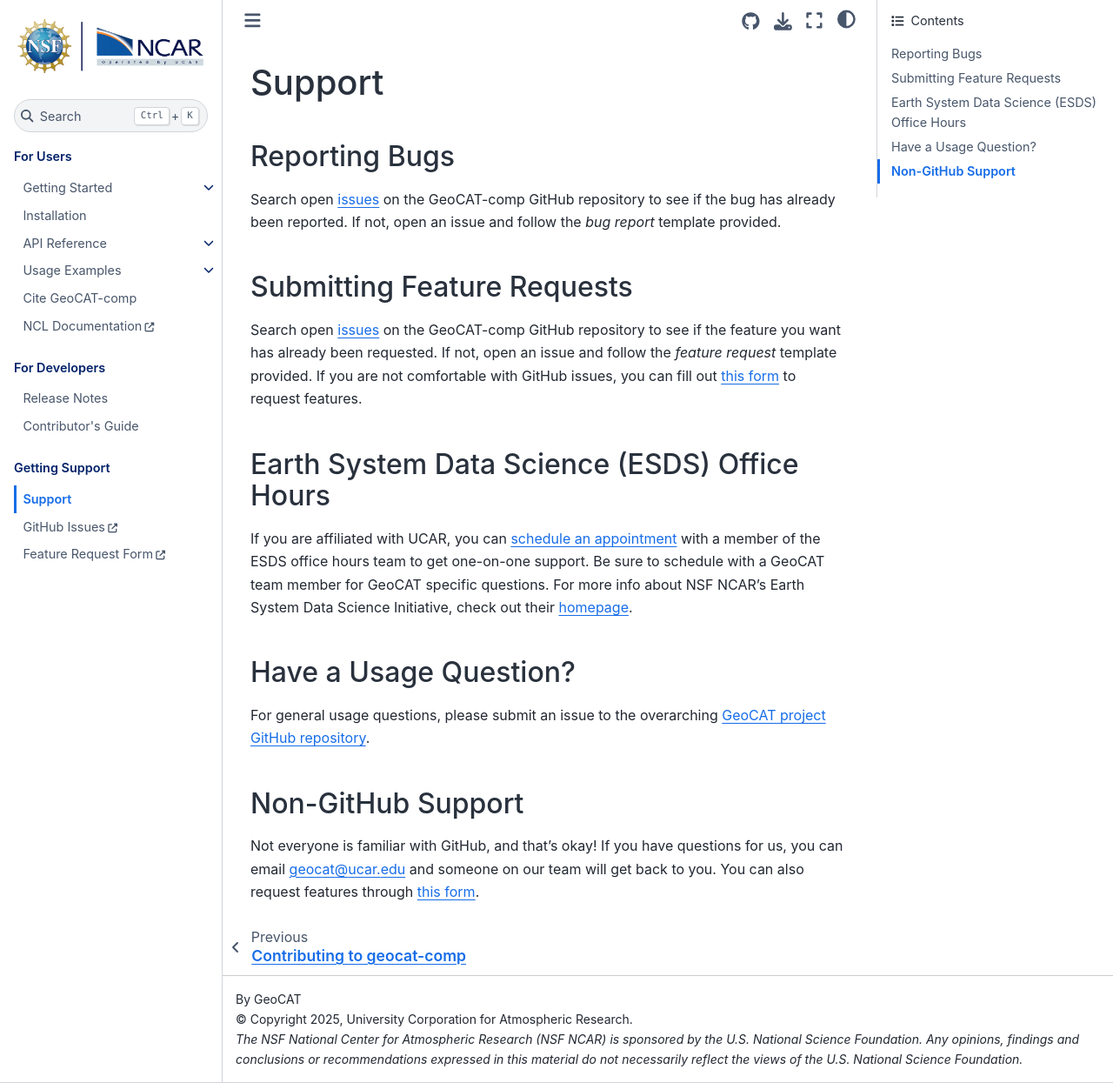
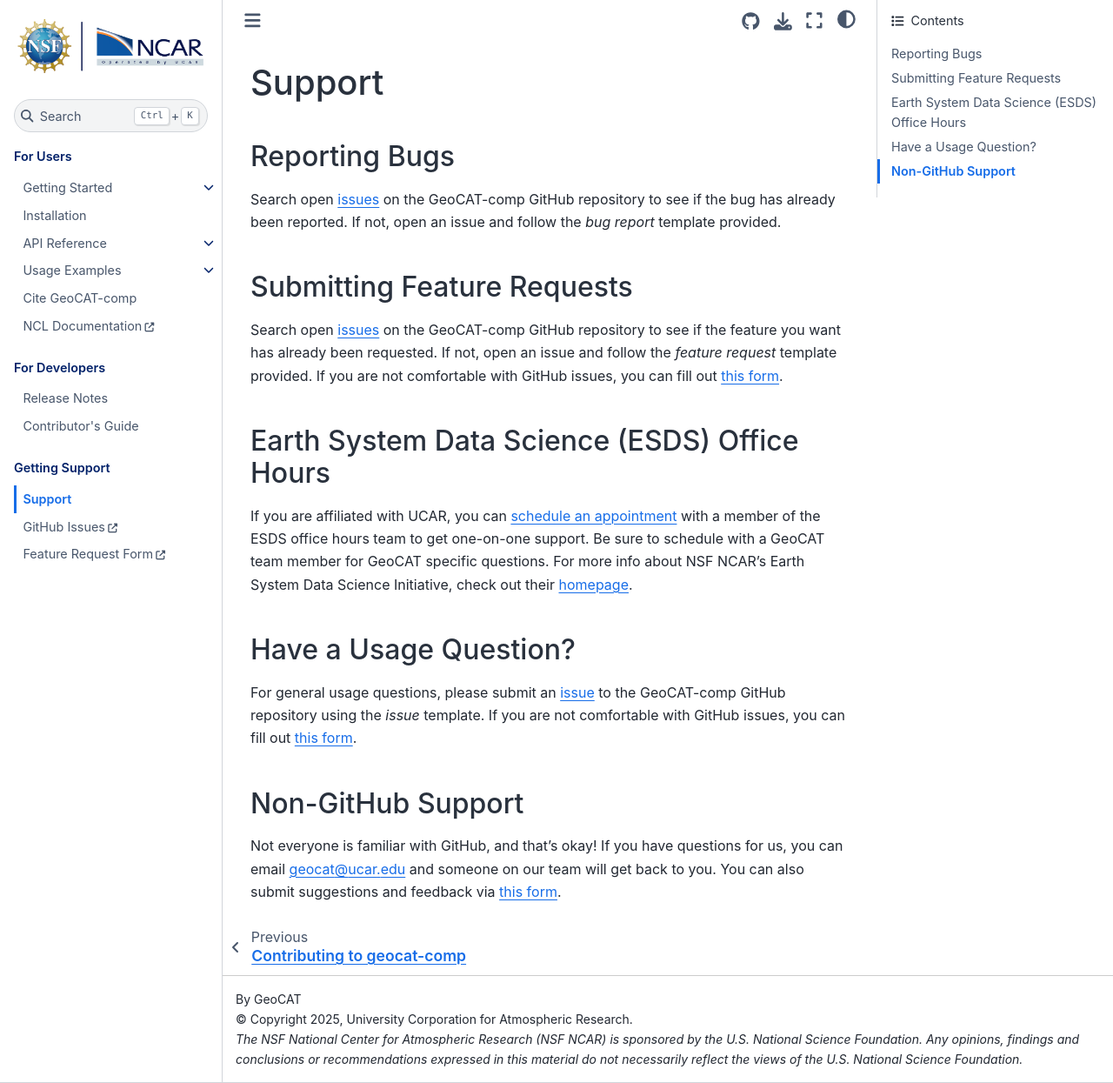
Before and after one commit to NCAR/geocat-comp, a Sphinx documentation site: the page built from docs/support.rst, in a window 1280 px wide and 1245 px high. Shown: the whole window at 87% size. Built offline with Sphinx 7.4.7 and the Sphinx Book theme 1.1.4, drawn with Linux system fonts in a browser that asks for light colours; the version number could not be read and is left out.

Commit message:
Update support.rst

```diff
--- a/docs/support.rst
+++ b/docs/support.rst
@@ -14,8 +14,7 @@
 ---------------------------
 Search open `issues <https://github.com/NCAR/geocat-comp/issues>`__ on the GeoCAT-comp GitHub repository to see if the
 feature you want has already been requested. If not, open an issue and follow the *feature request* template provided.
-If you are not comfortable with GitHub issues, you can fill out `this form <https://forms.gle/6DTo3ELLri4DAGfG8>`__
-to request features.
+If you are not comfortable with GitHub issues, you can fill out `this form <https://forms.gle/6DTo3ELLri4DAGfG8>`__.
 
 Earth System Data Science (ESDS) Office Hours
 ---------------------------------------------
@@ -25,9 +24,10 @@
 
 Have a Usage Question?
 ----------------------
-For general usage questions, please submit an issue to the overarching `GeoCAT project GitHub repository <https://github.com/NCAR/geocat>`__.
+For general usage questions, please submit an `issue  <https://github.com/NCAR/geocat-comp/issues>`__ to the GeoCAT-comp GitHub repository using the *issue* template.
+If you are not comfortable with GitHub issues, you can fill out `this form <https://forms.gle/6DTo3ELLri4DAGfG8>`__.
 
 Non-GitHub Support
 ------------------
 Not everyone is familiar with GitHub, and that's okay! If you have questions for us, you can email geocat@ucar.edu and
-someone on our team will get back to you. You can also request features through `this form <https://forms.gle/6DTo3ELLri4DAGfG8>`__.
+someone on our team will get back to you. You can also submit suggestions and feedback via `this form <https://forms.gle/6DTo3ELLri4DAGfG8>`__.
```
